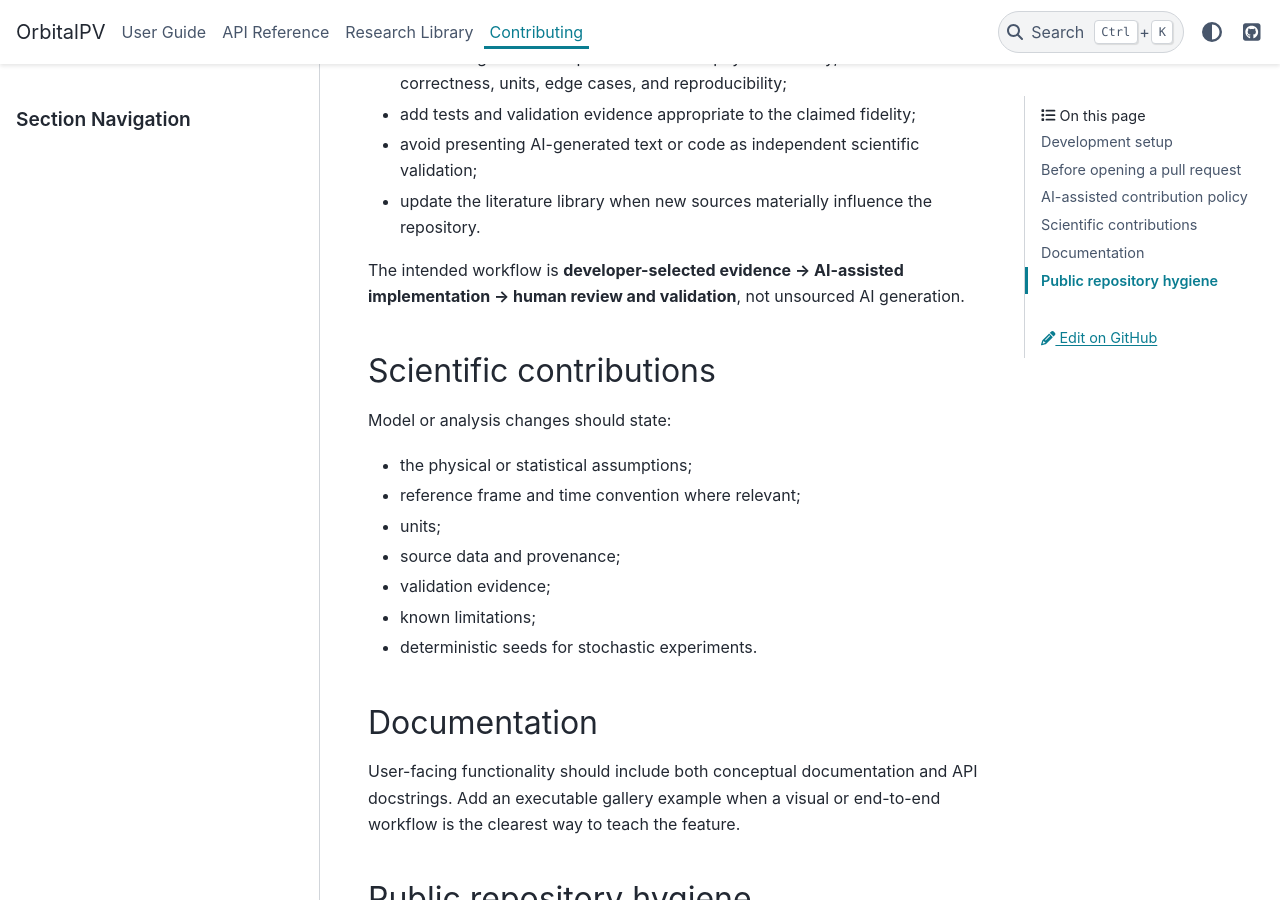
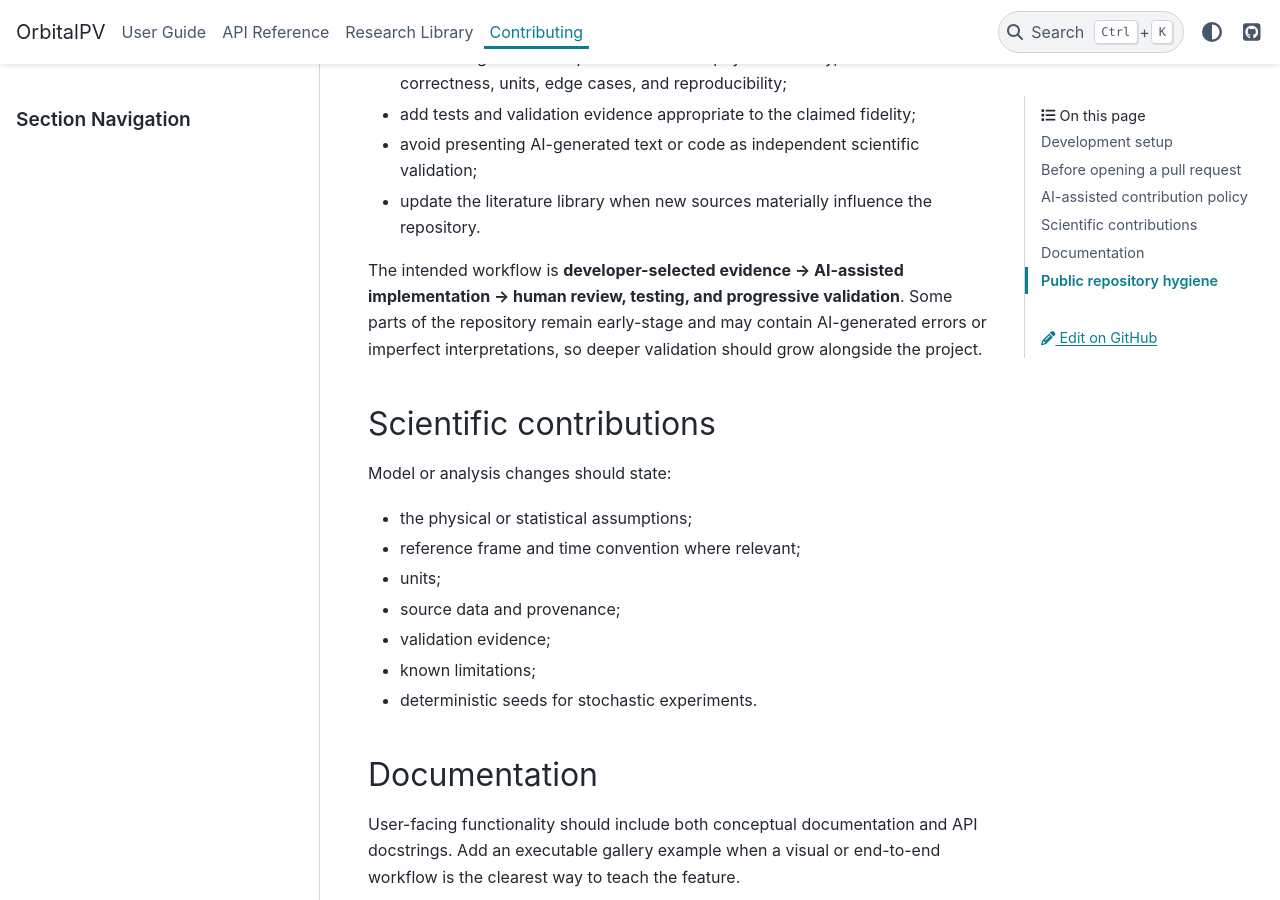
Before and after one commit to julianascencio/orbital-pv, a Sphinx documentation site: the page built from docs/sphinx/source/contributing/index.rst, in a window 1280 px wide and 900 px high, scrolled down 975 px. Built offline with Sphinx 7.4.7 and the PyData theme 0.15.4, drawn with Linux system fonts in a browser that asks for light colours; pages that are not in the unit, such as notebooks, are missing from menus.

Commit message:
docs: clarify progressive validation policy

```diff
--- a/docs/sphinx/source/contributing/index.rst
+++ b/docs/sphinx/source/contributing/index.rst
@@ -46,7 +46,10 @@ AI assistance does not replace scientific provenance. Contributors should:
   repository.
 
 The intended workflow is **developer-selected evidence -> AI-assisted
-implementation -> human review and validation**, not unsourced AI generation.
+implementation -> human review, testing, and progressive validation**. Some
+parts of the repository remain early-stage and may contain AI-generated errors
+or imperfect interpretations, so deeper validation should grow alongside the
+project.
 
 Scientific contributions
 ------------------------
```
